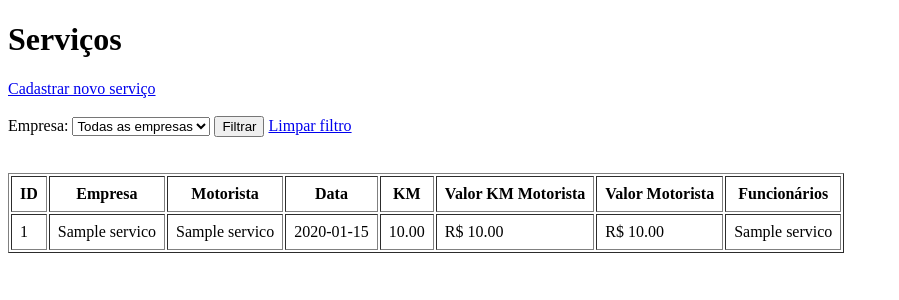
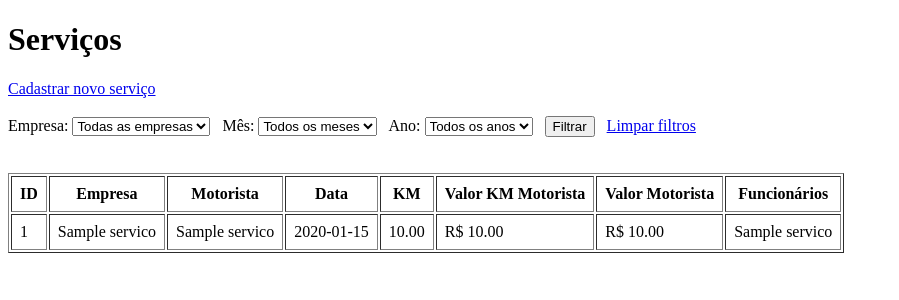
Before and after one commit to Felip-Git/plmil-transportes, a Flask app: page /servicos in a window 1280 px wide. Shown: the top 300 px of the page, without its empty margins (0-899 px from the left). Run offline with Flask 3, Linux system fonts and the light colour scheme; a database or web service that is not in the repository returns one stand-in record (values such as "Sample title"); some libraries are stand-ins or nearby versions.

Commit message:
feat: Adicionando o filtro de registros por mês e ano

```diff
--- a/app.py
+++ b/app.py
@@ -18,8 +18,8 @@ from database import (
     buscar_funcionarios,
     buscar_funcionarios_por_empresa,
     inserir_funcionario,
-    buscar_servicos,
-    buscar_servicos_por_empresa,
+    buscar_servicos_filtrados,
+    buscar_anos_servicos,
     inserir_servico
 )
 
@@ -101,7 +101,6 @@ def cadastrar_funcionario():
 
     if request.method == "POST":
         nome = request.form["nome"]
-
         empresa_id = request.form["empresa_id"]
 
         inserir_funcionario(
@@ -140,28 +139,67 @@ def funcionarios_por_empresa(empresa_id):
 @app.route("/servicos")
 def servicos():
 
-    empresa_id = request.args.get("empresa_id")
+    empresa_id = request.args.get("empresa_id") or None
+    mes = request.args.get("mes") or None
+    ano = request.args.get("ano") or None
 
+    # Converte os filtros numéricos, ignorando valores inválidos.
+    if empresa_id and empresa_id.isdigit():
+        empresa_id = int(empresa_id)
+    else:
+        empresa_id = None
 
-    if empresa_id:
+    if mes and mes.isdigit() and 1 <= int(mes) <= 12:
+        mes = int(mes)
+    else:
+        mes = None
 
-        lista_servicos = buscar_servicos_por_empresa(
-            empresa_id
-        )
+    if ano and ano.isdigit():
+        ano = int(ano)
+    else:
+        ano = None
 
-    else:
-
-        lista_servicos = buscar_servicos()
-
+    lista_servicos = buscar_servicos_filtrados(
+        empresa_id=empresa_id,
+        mes=mes,
+        ano=ano
+    )
 
     lista_empresas = buscar_empresas()
 
+    anos = buscar_anos_servicos()
+
+    ano_atual = datetime.now().year
+
+    if ano_atual not in anos:
+        anos.append(ano_atual)
+
+    anos = sorted(anos, reverse=True)
+
+    meses = [
+        (1, "Janeiro"),
+        (2, "Fevereiro"),
+        (3, "Março"),
+        (4, "Abril"),
+        (5, "Maio"),
+        (6, "Junho"),
+        (7, "Julho"),
+        (8, "Agosto"),
+        (9, "Setembro"),
+        (10, "Outubro"),
+        (11, "Novembro"),
+        (12, "Dezembro")
+    ]
 
     return render_template(
         "servicos.html",
         servicos=lista_servicos,
         empresas=lista_empresas,
-        empresa_selecionada=empresa_id
+        anos=anos,
+        meses=meses,
+        empresa_selecionada=empresa_id,
+        mes_selecionado=mes,
+        ano_selecionado=ano
     )
 
 
@@ -171,11 +209,8 @@ def cadastrar_servico():
     if request.method == "POST":
 
         empresa_id = request.form["empresa_id"]
-
         motorista_id = request.form["motorista_id"]
-
         data = request.form["data"]
-
         km = request.form["km"]
 
         funcionarios_ids = request.form.getlist(
@@ -198,7 +233,6 @@ def cadastrar_servico():
         return redirect(url_for("servicos"))
 
     lista_empresas = buscar_empresas()
-
     lista_motoristas = buscar_motoristas()
 
     return render_template(
--- a/database.py
+++ b/database.py
@@ -2,7 +2,6 @@ import os
 
 import psycopg2
 from dotenv import load_dotenv
-
 
 load_dotenv()
 
@@ -21,7 +20,6 @@ def conectar_banco():
 
 def buscar_empresas():
     conexao = conectar_banco()
-
     cursor = conexao.cursor()
 
     cursor.execute("""
@@ -42,7 +40,6 @@ def buscar_empresas():
 
 def inserir_empresa(nome):
     conexao = conectar_banco()
-
     cursor = conexao.cursor()
 
     cursor.execute(
@@ -61,7 +58,6 @@ def inserir_empresa(nome):
 
 def buscar_motoristas():
     conexao = conectar_banco()
-
     cursor = conexao.cursor()
 
     cursor.execute("""
@@ -83,7 +79,6 @@ def buscar_motoristas():
 
 def inserir_motorista(nome, valor_km):
     conexao = conectar_banco()
-
     cursor = conexao.cursor()
 
     cursor.execute(
@@ -108,7 +103,6 @@ def inserir_motorista(nome, valor_km):
 
 def buscar_funcionarios():
     conexao = conectar_banco()
-
     cursor = conexao.cursor()
 
     cursor.execute("""
@@ -132,7 +126,6 @@ def buscar_funcionarios():
 
 def buscar_funcionarios_por_empresa(empresa_id):
     conexao = conectar_banco()
-
     cursor = conexao.cursor()
 
     cursor.execute(
@@ -157,7 +150,6 @@ def buscar_funcionarios_por_empresa(empresa_id):
 
 def inserir_funcionario(nome, empresa_id):
     conexao = conectar_banco()
-
     cursor = conexao.cursor()
 
     cursor.execute(
@@ -180,12 +172,15 @@ def inserir_funcionario(nome, empresa_id):
     conexao.close()
 
 
-def buscar_servicos():
+def buscar_servicos_filtrados(
+    empresa_id=None,
+    mes=None,
+    ano=None
+):
     conexao = conectar_banco()
-
     cursor = conexao.cursor()
 
-    cursor.execute("""
+    consulta = """
         SELECT
             s.id,
             e.nome,
@@ -217,7 +212,27 @@ def buscar_servicos():
 
         LEFT JOIN funcionario f
             ON sf.funcionario_id = f.id
+    """
 
+    condicoes = []
+    parametros = []
+
+    if empresa_id is not None:
+        condicoes.append("s.empresa_id = %s")
+        parametros.append(empresa_id)
+
+    if mes is not None:
+        condicoes.append("EXTRACT(MONTH FROM s.data) = %s")
+        parametros.append(mes)
+
+    if ano is not None:
+        condicoes.append("EXTRACT(YEAR FROM s.data) = %s")
+        parametros.append(ano)
+
+    if condicoes:
+        consulta += " WHERE " + " AND ".join(condicoes)
+
+    consulta += """
         GROUP BY
             s.id,
             e.nome,
@@ -226,69 +241,12 @@ def buscar_servicos():
             s.km,
             s.valor_km_motorista
 
-        ORDER BY s.id;
-    """)
-
-    servicos = cursor.fetchall()
-
-    cursor.close()
-    conexao.close()
-
-    return servicos
-
-
-def buscar_servicos_por_empresa(empresa_id):
-    conexao = conectar_banco()
-
-    cursor = conexao.cursor()
+        ORDER BY s.id ASC;
+    """
 
     cursor.execute(
-        """
-        SELECT
-            s.id,
-            e.nome,
-            m.nome,
-            s.data,
-            s.km,
-            s.valor_km_motorista,
-            s.km * s.valor_km_motorista AS valor_motorista,
-
-            COALESCE(
-                STRING_AGG(
-                    f.nome,
-                    ', '
-                    ORDER BY f.nome
-                ),
-                'Nenhum funcionário'
-            ) AS funcionarios
-
-        FROM servico s
-
-        JOIN empresa e
-            ON s.empresa_id = e.id
-
-        JOIN motorista m
-            ON s.motorista_id = m.id
-
-        LEFT JOIN servico_funcionario sf
-            ON s.id = sf.servico_id
-
-        LEFT JOIN funcionario f
-            ON sf.funcionario_id = f.id
-
-        WHERE s.empresa_id = %s
-
-        GROUP BY
-            s.id,
-            e.nome,
-            m.nome,
-            s.data,
-            s.km,
-            s.valor_km_motorista
-
-        ORDER BY s.id;
-        """,
-        (empresa_id,)
+        consulta,
+        parametros
     )
 
     servicos = cursor.fetchall()
@@ -299,6 +257,28 @@ def buscar_servicos_por_empresa(empresa_id):
     return servicos
 
 
+def buscar_anos_servicos():
+    conexao = conectar_banco()
+    cursor = conexao.cursor()
+
+    cursor.execute("""
+        SELECT DISTINCT
+            EXTRACT(YEAR FROM data)::INTEGER AS ano
+        FROM servico
+        ORDER BY ano DESC;
+    """)
+
+    anos = [
+        resultado[0]
+        for resultado in cursor.fetchall()
+    ]
+
+    cursor.close()
+    conexao.close()
+
+    return anos
+
+
 def inserir_servico(
     empresa_id,
     motorista_id,
@@ -307,7 +287,6 @@ def inserir_servico(
     funcionarios_ids
 ):
     conexao = conectar_banco()
-
     cursor = conexao.cursor()
 
     if not funcionarios_ids:
@@ -334,7 +313,9 @@ def inserir_servico(
         cursor.close()
         conexao.close()
 
-        raise ValueError("Motorista não encontrado.")
+        raise ValueError(
+            "Motorista não encontrado."
+        )
 
     valor_km_motorista = resultado[0]
 
@@ -394,7 +375,6 @@ def inserir_servico(
     servico_id = cursor.fetchone()[0]
 
     for funcionario_id in funcionarios_ids:
-
         cursor.execute(
             """
             INSERT INTO servico_funcionario (
--- a/templates/servicos.html
+++ b/templates/servicos.html
@@ -3,7 +3,6 @@
 
 <head>
     <meta charset="UTF-8">
-
     <title>Serviços</title>
 </head>
 
@@ -11,14 +10,11 @@
 
     <h1>Serviços</h1>
 
-
     <a href="/servicos/cadastrar">
         Cadastrar novo serviço
     </a>
 
-
     <br><br>
-
 
     <form method="GET" action="/servicos">
 
@@ -26,133 +22,129 @@
             Empresa:
         </label>
 
-
         <select
             id="empresa_id"
             name="empresa_id"
         >
-
             <option value="">
                 Todas as empresas
             </option>
-
 
             {% for empresa in empresas %}
 
             <option
                 value="{{ empresa[0] }}"
-                {% if empresa_selecionada == empresa[0]|string %}
+                {% if empresa_selecionada == empresa[0] %}
                     selected
                 {% endif %}
             >
-
                 {{ empresa[1] }}
-
             </option>
 
             {% endfor %}
 
         </select>
 
+        &nbsp;
+
+        <label for="mes">
+            Mês:
+        </label>
+
+        <select id="mes" name="mes">
+
+            <option value="">
+                Todos os meses
+            </option>
+
+            {% for numero, nome in meses %}
+
+            <option
+                value="{{ numero }}"
+                {% if mes_selecionado == numero %}
+                    selected
+                {% endif %}
+            >
+                {{ nome }}
+            </option>
+
+            {% endfor %}
+
+        </select>
+
+        &nbsp;
+
+        <label for="ano">
+            Ano:
+        </label>
+
+        <select id="ano" name="ano">
+
+            <option value="">
+                Todos os anos
+            </option>
+
+            {% for ano in anos %}
+
+            <option
+                value="{{ ano }}"
+                {% if ano_selecionado == ano %}
+                    selected
+                {% endif %}
+            >
+                {{ ano }}
+            </option>
+
+            {% endfor %}
+
+        </select>
+
+        &nbsp;
 
         <button type="submit">
             Filtrar
         </button>
 
+        &nbsp;
 
         <a href="/servicos">
-            Limpar filtro
+            Limpar filtros
         </a>
 
     </form>
 
-
     <br><br>
-
 
     {% if servicos %}
 
     <table border="1" cellpadding="8">
 
         <thead>
-
             <tr>
-
-                <th>
-                    ID
-                </th>
-
-                <th>
-                    Empresa
-                </th>
-
-                <th>
-                    Motorista
-                </th>
-
-                <th>
-                    Data
-                </th>
-
-                <th>
-                    KM
-                </th>
-
-                <th>
-                    Valor KM Motorista
-                </th>
-
-                <th>
-                    Valor Motorista
-                </th>
-
-                <th>
-                    Funcionários
-                </th>
-
+                <th>ID</th>
+                <th>Empresa</th>
+                <th>Motorista</th>
+                <th>Data</th>
+                <th>KM</th>
+                <th>Valor KM Motorista</th>
+                <th>Valor Motorista</th>
+                <th>Funcionários</th>
             </tr>
-
         </thead>
-
 
         <tbody>
 
             {% for servico in servicos %}
 
             <tr>
-
-                <td>
-                    {{ servico[0] }}
-                </td>
-
-                <td>
-                    {{ servico[1] }}
-                </td>
-
-                <td>
-                    {{ servico[2] }}
-                </td>
-
-                <td>
-                    {{ servico[3].strftime('%d/%m/%Y') }}
-                </td>
-
-                <td>
-                    {{ "%.2f"|format(servico[4]) }}
-                </td>
-
-                <td>
-                    R$ {{ "%.2f"|format(servico[5]) }}
-                </td>
-
-                <td>
-                    R$ {{ "%.2f"|format(servico[6]) }}
-                </td>
-
-                <td>
-                    {{ servico[7] }}
-                </td>
-
+                <td>{{ servico[0] }}</td>
+                <td>{{ servico[1] }}</td>
+                <td>{{ servico[2] }}</td>
+                <td>{{ servico[3].strftime('%d/%m/%Y') }}</td>
+                <td>{{ "%.2f"|format(servico[4]) }}</td>
+                <td>R$ {{ "%.2f"|format(servico[5]) }}</td>
+                <td>R$ {{ "%.2f"|format(servico[6]) }}</td>
+                <td>{{ servico[7] }}</td>
             </tr>
 
             {% endfor %}
@@ -164,7 +156,7 @@
     {% else %}
 
     <p>
-        Nenhum serviço encontrado.
+        Nenhum serviço encontrado para os filtros selecionados.
     </p>
 
     {% endif %}
```
